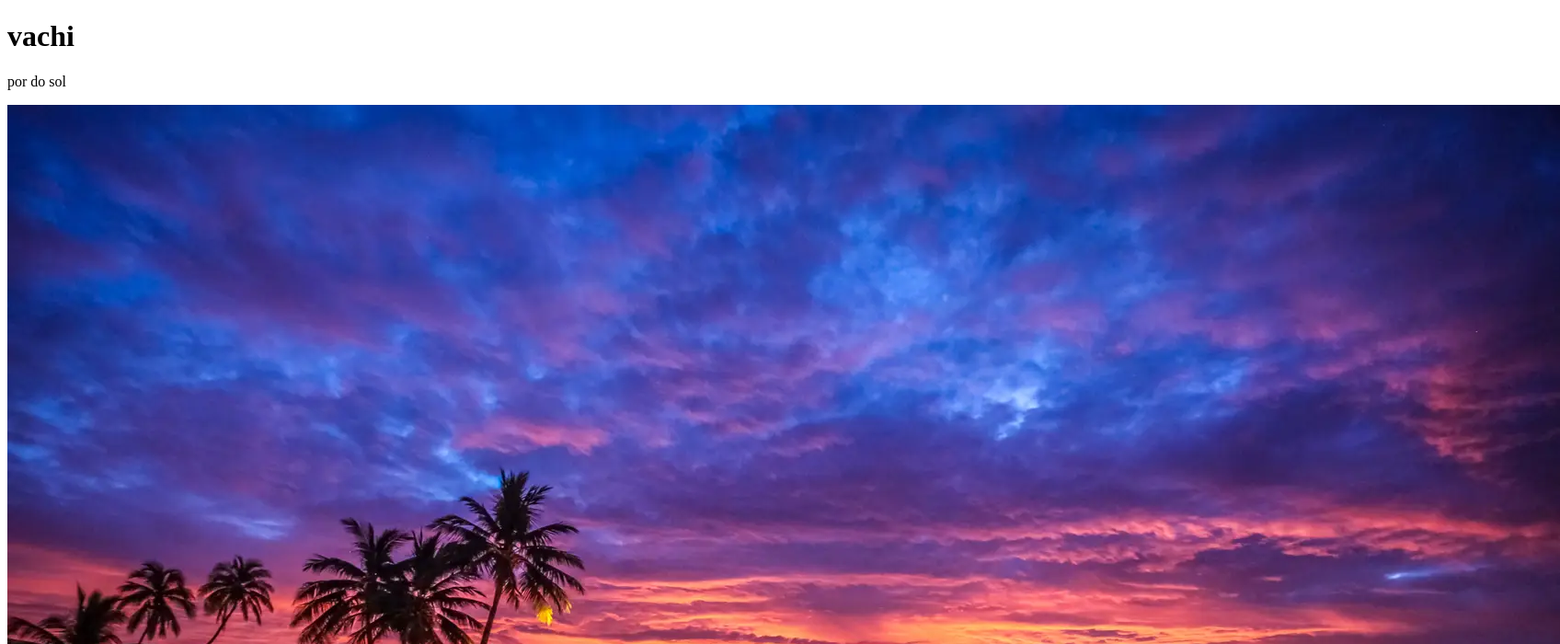
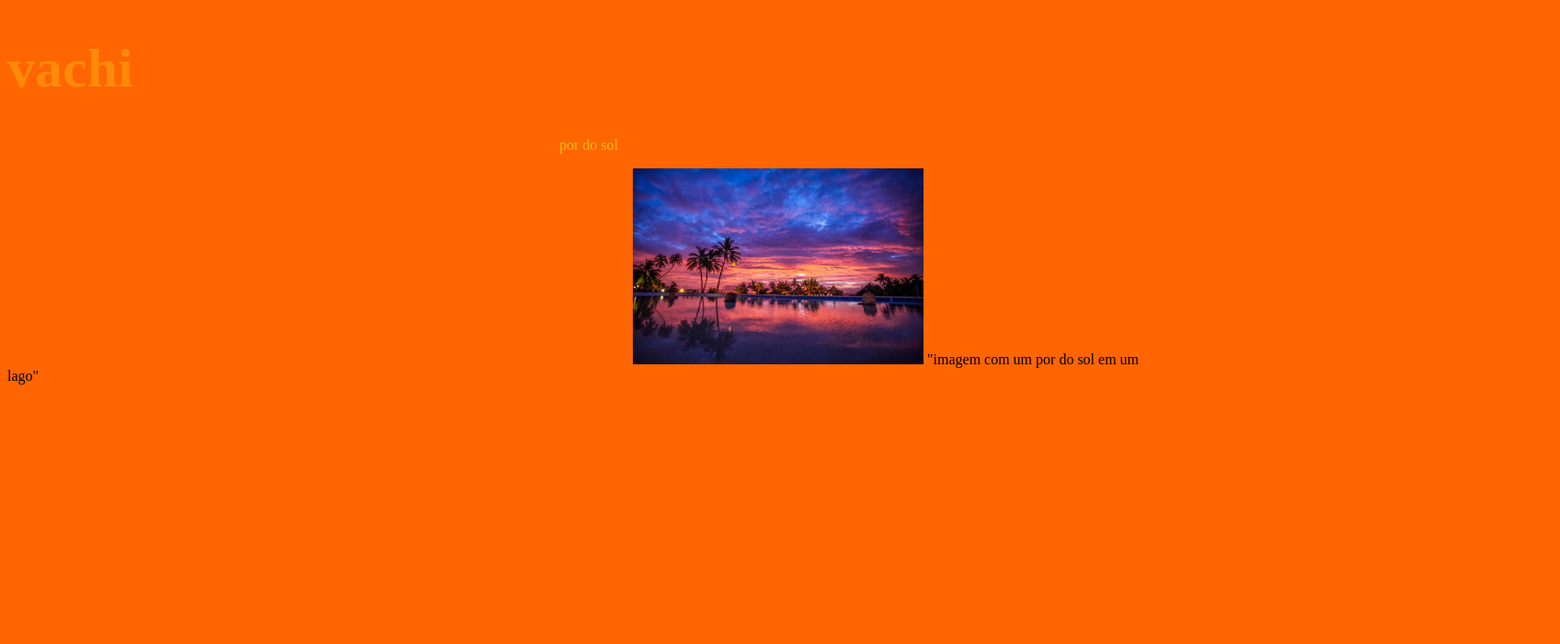
Before and after one commit to gabrielavachi/gab.x, a plain HTML site: page index.html in a window 1280 px wide. Shown: the top 700 px of the page at 92% size, 1696 px wide, since content can reach past the window. Drawn offline with Linux system fonts and the light colour scheme; a web font is replaced by a local one.

Commit message:
aula 01.08

```diff
--- a/style.css
+++ b/style.css
@@ -1,2 +1,18 @@
+@import url('https://fonts.googleapis.com/css2?family=Playfair+Display:ital,wght@0,400..900;1,400..900&display=swap');
 body{
-    background-color:
+    background-color:#FF6500;
+}
+h1{
+    color:#FF8A08;
+    font-size:60px;
+
+}
+p{
+color:#FFC100;
+font-size 40px;
+text-align: center;
+}
+img{
+    width: 25%;
+    margin-left: 680px;
+}
```
